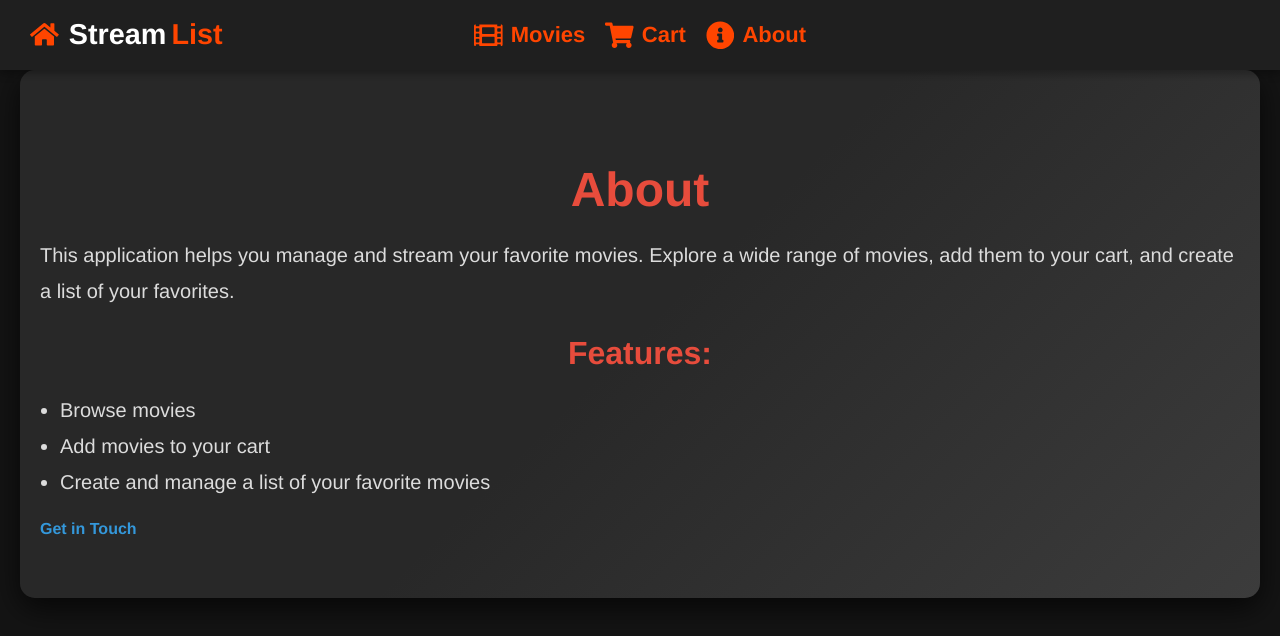
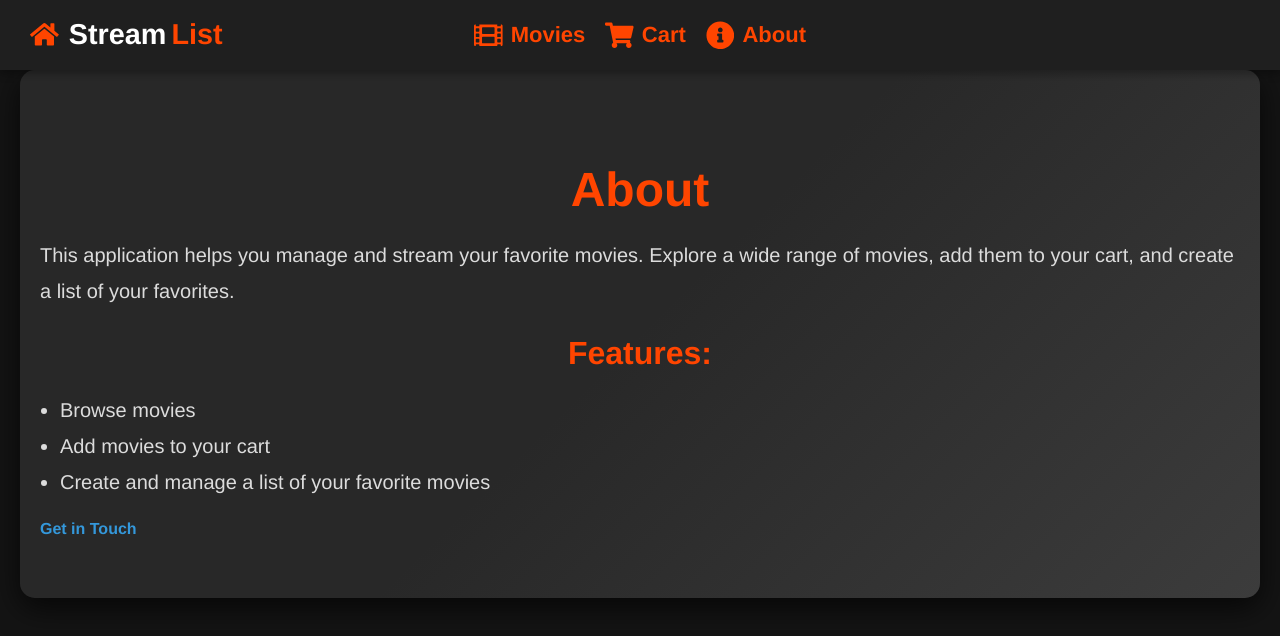
Before and after one commit to EricIVara/EZ_TechMovie, a React (Create React App) app in the folder app/: page /about in a window 1280 px wide. Shown: the top 636 px of the page. Built offline with nearby package versions, Linux system fonts and the light colour scheme; no server answers.

Commit message:
color updates

```diff
--- a/app/src/components/styles/About.module.css
+++ b/app/src/components/styles/About.module.css
@@ -32,14 +32,14 @@ h1 {
   font-weight: 700;
   margin-bottom: 20px;
   text-align: center;
-  color: #e74c3c;
+  color: #ff4500;
 }
 
 h2 {
   font-size: 2rem;
   margin-bottom: 15px;
   text-align: center;
-  color: #e74c3c;
+  color: #ff4500;
 }
 
 p {
```
